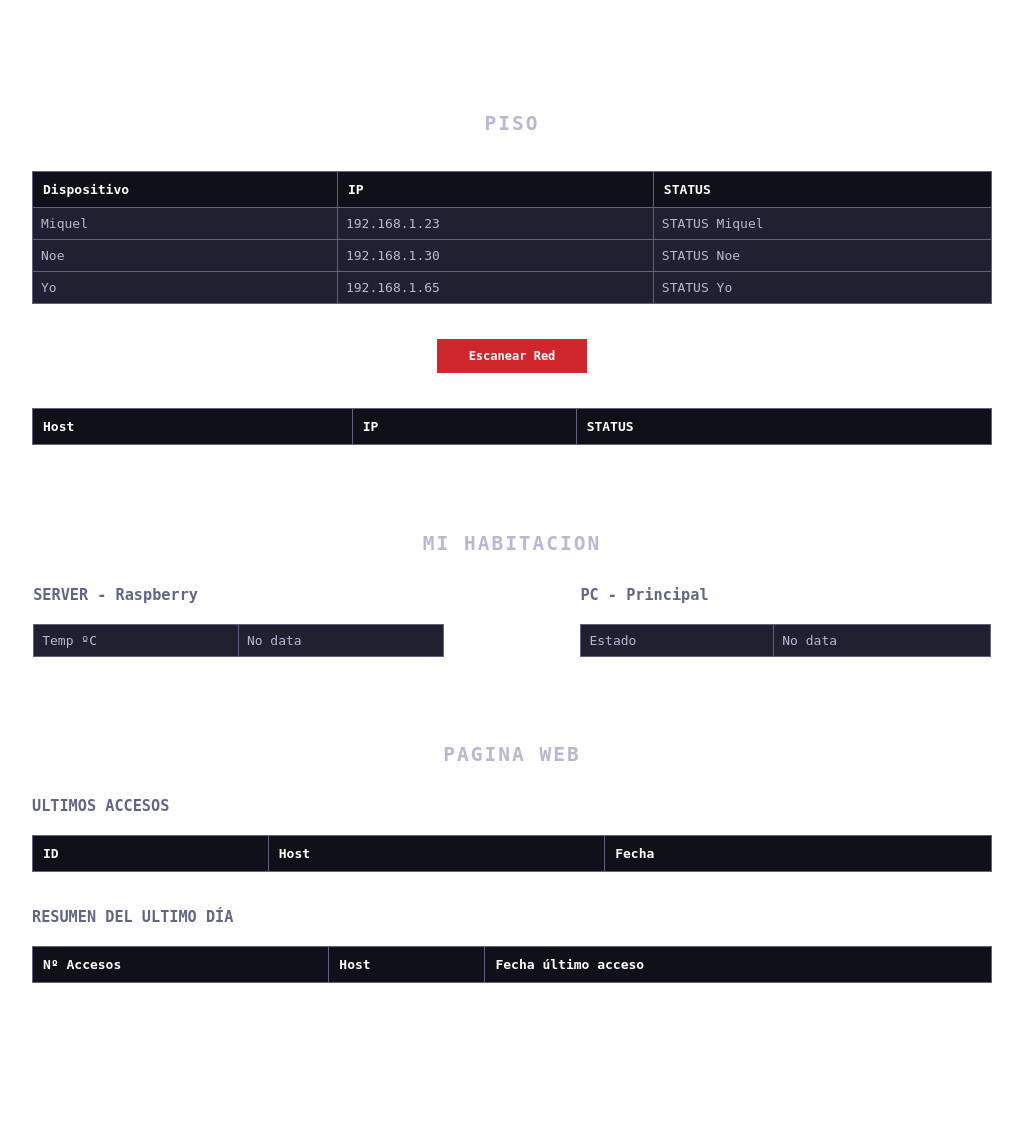
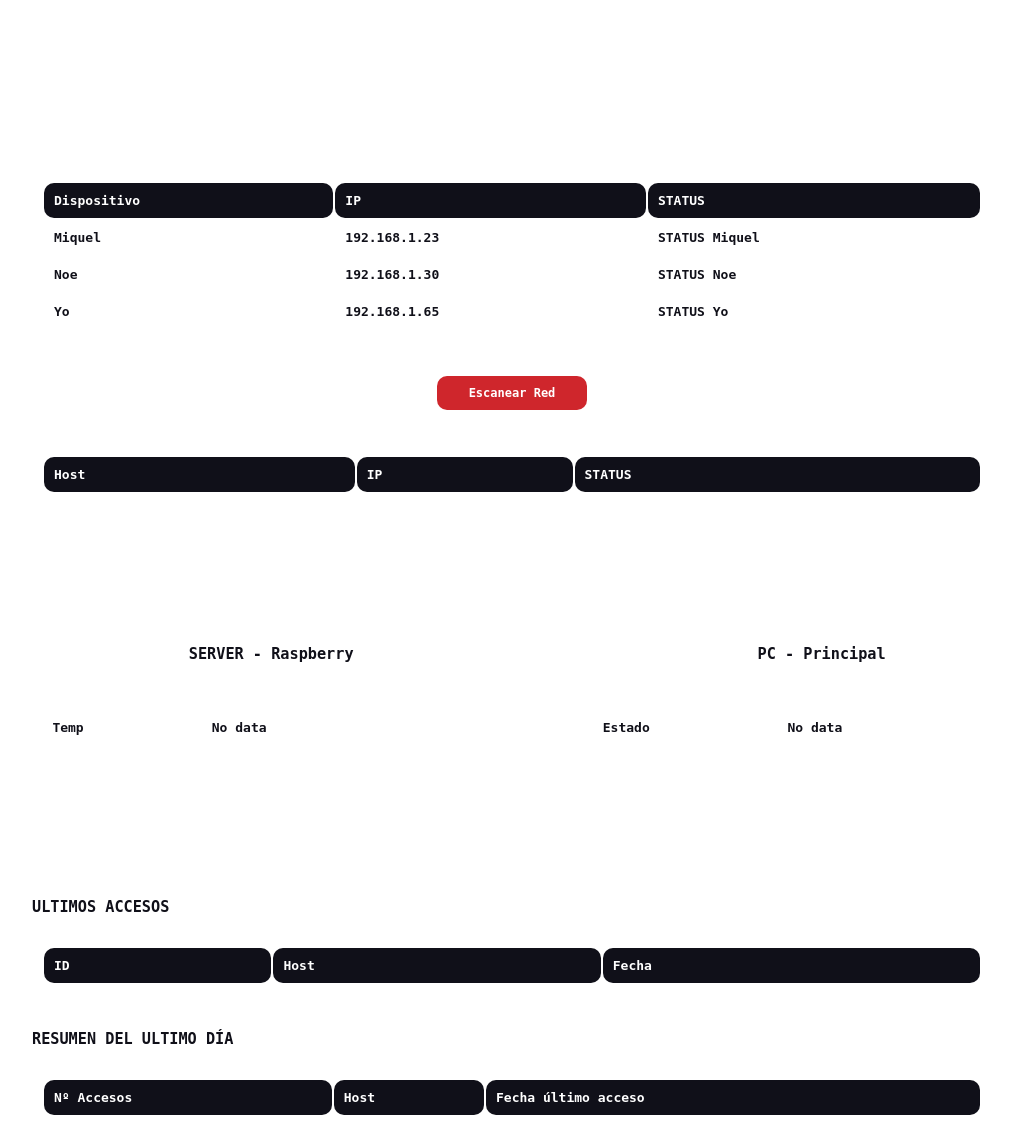
Before and after one commit to alexmncn/rsp-server, a Flask app: template templates/estadisticas.html in a window 1280 px wide. Shown: the whole page, without its empty margins (128-1151 px from the left). Before the commit the page ends 983 px from the top, so only its background shows below. Run offline with Flask 3, Linux system fonts and the light colour scheme; the template is opened without the code that fills it, so the values that code supplies are empty; parts of the project's set-up code (start-up, migrations or seed data) failed here and were passed over.

Commit message:
Cambios varios css en panel control, estadisticas y  gestionar cred

```diff
--- a/funciones.py
+++ b/funciones.py
@@ -81,7 +81,8 @@ def datos_status_tabla1():
 
 #obtener datos tabla 3 raspberry server
 def datos_status_tabla3():
-    rsp_temp = float(ejecutar_script('cat /sys/class/thermal/thermal_zone0/temp'))/1000
+    temp = int(ejecutar_script('cat /sys/class/thermal/thermal_zone0/temp'))/1000
+    rsp_temp = f'{temp} ºC'
 
     status_json = {
         'temp': {'data-id': 1, 'status-data': rsp_temp},
--- a/static/styles-estadisticas.css
+++ b/static/styles-estadisticas.css
@@ -106,23 +106,28 @@ main {
 
 h2 {
   letter-spacing: 2px;
+  color: white;
 }
 
 h3 {
   margin-left: 12.5%;
-  color: #616683;
+  color: #101019;
+  font-weight: bold;
 }
 
 .table3-4 {
   display: flex;
-  width: 85.5%;
-  margin: 0 auto;
+  width: 86%;
   text-align: left;
+  align-items: center;
 }
 
 .table3,
 .table4 {
-  flex: 1;
+  display: flex;
+  align-items: center;
+  flex-direction: column;
+  width: 100%;
 }
 
 .table5,
@@ -132,13 +137,16 @@ h3 {
 }
 
 /*TABLAS*/
-/* Estilos para la tabla */
+/*Estilos tablas estadisticas*/
 table {
-  width: 75%;
   margin: 20px auto;
   border-collapse: collapse;
-  background-color: #202031;
-  color: #B8B8D1;
+  background-color: rgba(255, 255, 255, 0.5);
+  color: #101019;
+  font-weight: bold;
+  font-size: 13px;
+  border-radius: 10px;
+  width: 75%;
 }
 
 /* Estilos para las celdas de encabezado */
@@ -149,16 +157,25 @@ th {
   text-align: left;
 }
 
-/* Estilos para las celdas de datos */
-td {
-  padding: 8px;
-  border-bottom: 1px solid #616283;
+/* Estilo para el borde de la tabla */
+table, th, td {
+  padding: 10px;
+  border-radius: 10px;
+  border-collapse: separate;
+  border: none;
 }
 
-/* Estilo para el borde de la tabla */
-table, th, td {
-  border: 1px solid #616283;
+
+/*---- errores ----*/
+.error {
+  margin-top: 20px;
+  color: #B8B8D1;
+  font-weight: bold;
+  display: flex;
+  flex-direction: column;
+  justify-content: center;
 }
+
 
 /* Estilos para el botón login */
 #scanButton {
@@ -168,6 +185,7 @@ table, th, td {
   width: 150px;
   border: none;
   cursor: pointer;
+  border-radius: 10px;
   transition: background-color 0.3s;
   font-family: monospace;
   font-size: 12px;
@@ -179,7 +197,6 @@ table, th, td {
 #scanButton:hover {
   background-color: #DC4147;
 }
-/*tablas*/
 
 
 
--- a/static/styles.css
+++ b/static/styles.css
@@ -81,10 +81,14 @@ input[value="Registrarse"]:hover {
 }
 
 /* Estilos para el encabezado */
-h1 {
+.banner h1 {
   font-size: 30px;
   color: #B8B8D1; /* Cambia el color del texto del encabezado */
   margin: 30px;
+}
+
+.banner h1:hover{
+  color: #DC4147;
 }
 
 .container {
--- a/templates/estadisticas.html
+++ b/templates/estadisticas.html
@@ -64,7 +64,7 @@
         <table border="1" id="tabla3-rsp">
           <tbody>
             <tr data-id="temp">
-              <td>Temp ºC</td>
+              <td>Temp</td>
               <td class="status-data">No data</td>
             </tr>
           </tbody>
```
Also changed, not shown: static/styles-gestionar-credenciales.css (+7 -0 lines), static/styles-panel-privado.css (+7 -1 lines).
